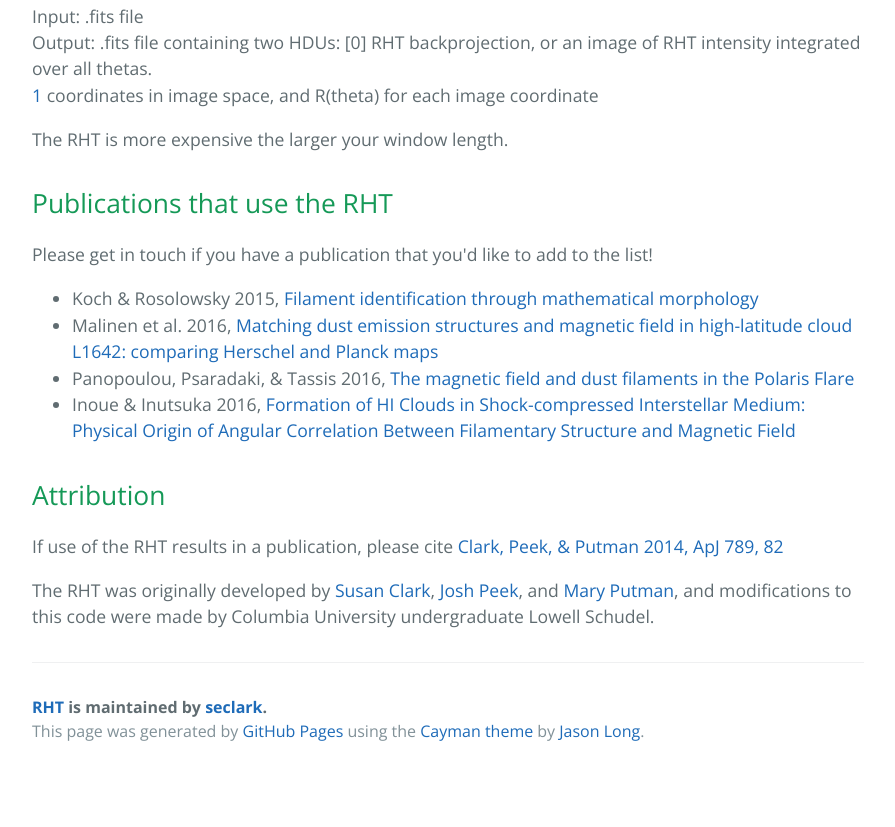
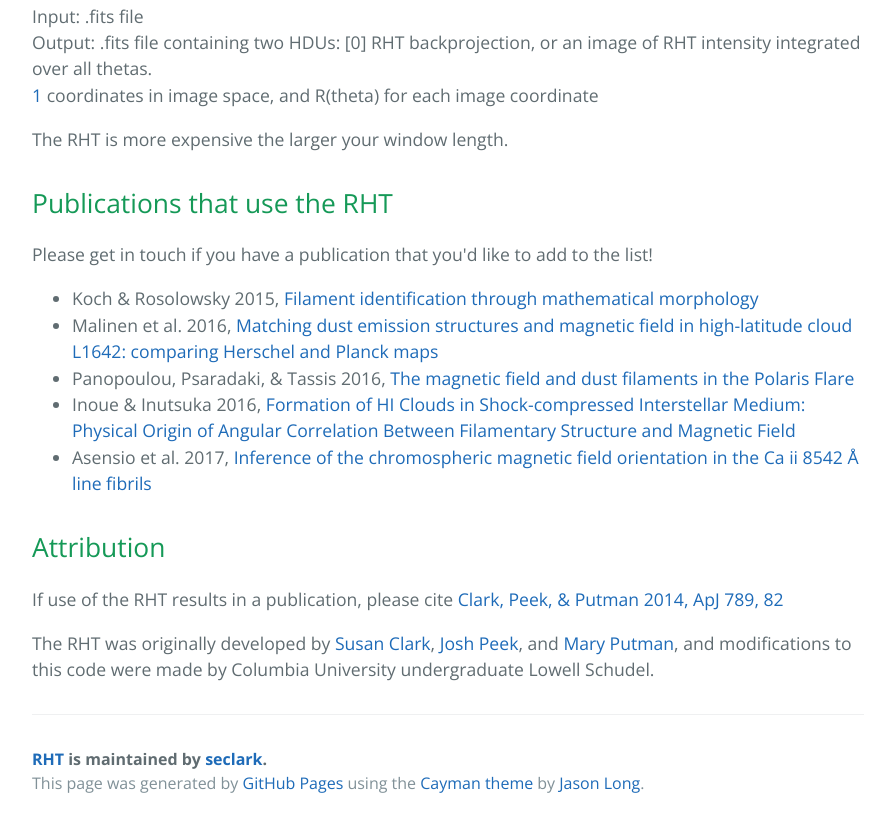
Before and after one commit to seclark/RHT, a plain HTML site: page index.html in a window 1280 px wide. Shown: the part 2262-3089 px from the top of the page, without its empty margins (192-1087 px from the left). Before the commit the page ends 3037 px from the top, so only its background shows below. Drawn offline with nearby package versions, Linux system fonts and the light colour scheme.

Commit message:
added a paper that cites the RHT

```diff
--- a/index.html
+++ b/index.html
@@ -116,6 +116,8 @@ Output: .fits file containing two HDUs:
 </li>
 <li>Inoue &amp; Inutsuka 2016, <a href="http://adsabs.harvard.edu/abs/2016arXiv160802601I">Formation of HI Clouds in Shock-compressed Interstellar Medium: Physical Origin of Angular Correlation Between Filamentary Structure and Magnetic Field</a>
 </li>
+<li>Asensio et al. 2017, <a href="http://adsabs.harvard.edu/abs/2017A%26A...599A.133A">Inference of the chromospheric magnetic field orientation in the Ca ii 8542 Å line fibrils</a>
+</li>
 </ul>
 
 <h2>
```
